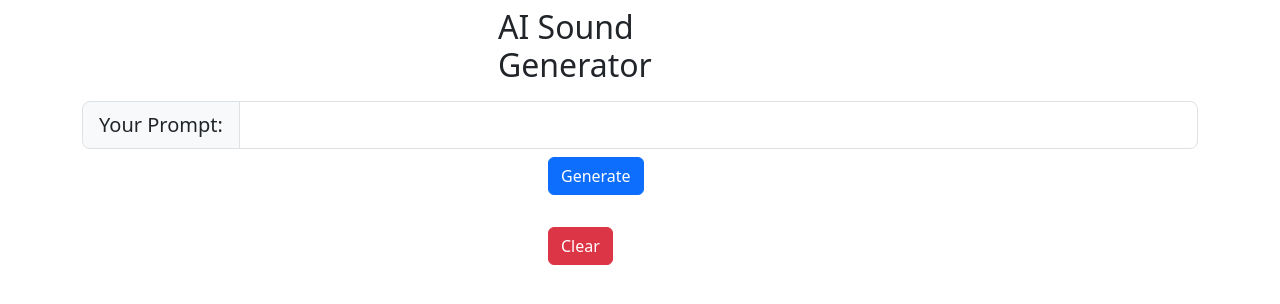
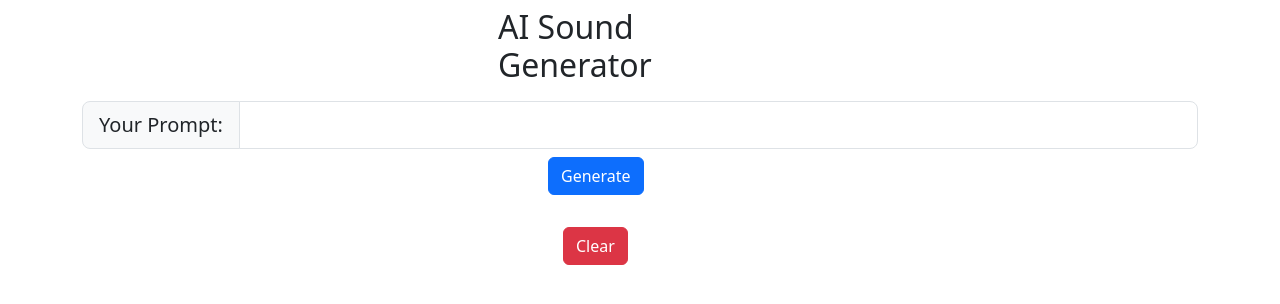
Before and after one commit to vladklim21/text_to_speech_project, a Django app: page / in a window 1280 px wide. Shown: the top 304 px of the page. Run offline with Django 5.2, Linux system fonts and the light colour scheme.

Commit message:
Initial commit

```diff
--- a/text_to_speech_app/templates/text_to_speech.html
+++ b/text_to_speech_app/templates/text_to_speech.html
@@ -42,6 +42,7 @@
         {% if audio_files_prompt %}
         {% for audio_file in audio_files_prompt %}
 
+            <div class="shadow-sm p-3 mb-5 bg-body-tertiary rounded">
             <div class="mx-auto p-2" style="width: 400px;">
                 <!-- Prompt  -->
                 <p>{{ audio_file.1 }}:</p>
@@ -53,14 +54,15 @@
                     <source src="{{ audio_file.0 }}" type="audio/wav">
                     Your browser does not support the audio element.
                 </audio>
-
+                <p></p>
+            </div>
 
         {% endfor %}
         {% endif %}
         </div>
 
 
-        <div class="mx-auto p-2" style="width: 200px;">
+        <div class="mx-auto p-2" style="width: 170px;">
         <!-- Button to delete audio directory -->
         <form action="{% url 'delete_audio_directory' %}" method="post">
             {% csrf_token %}
```
